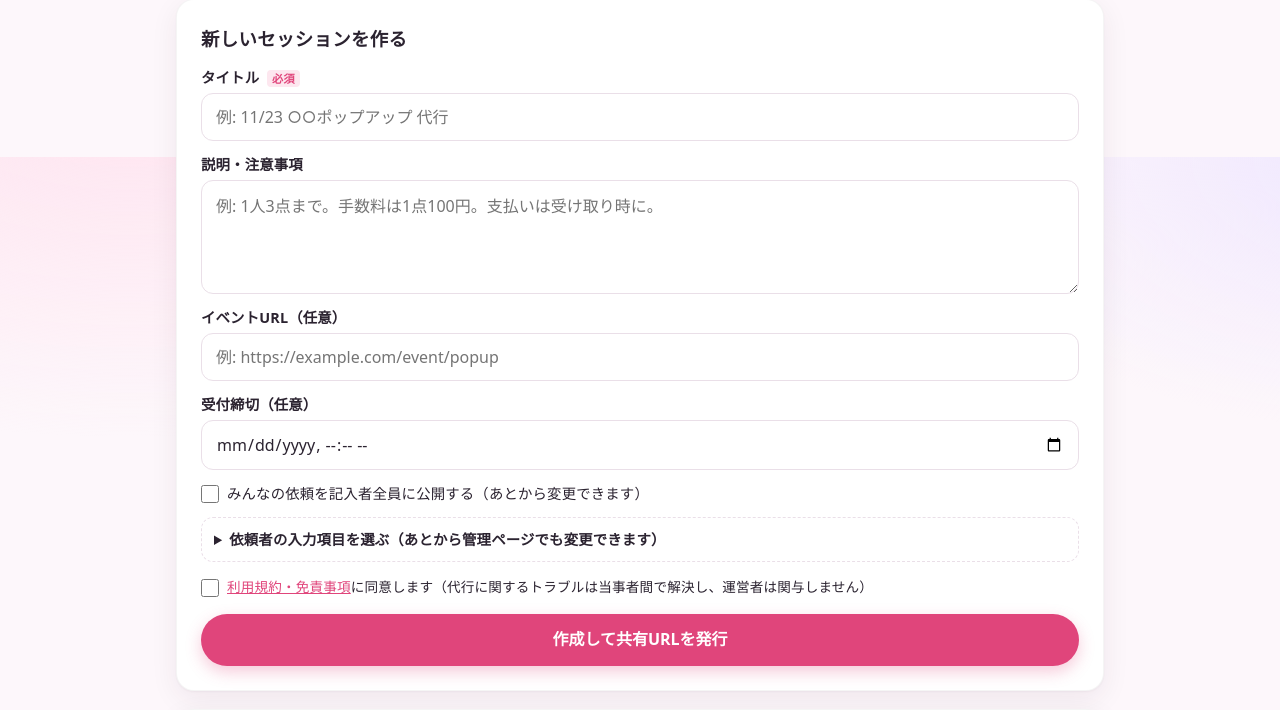
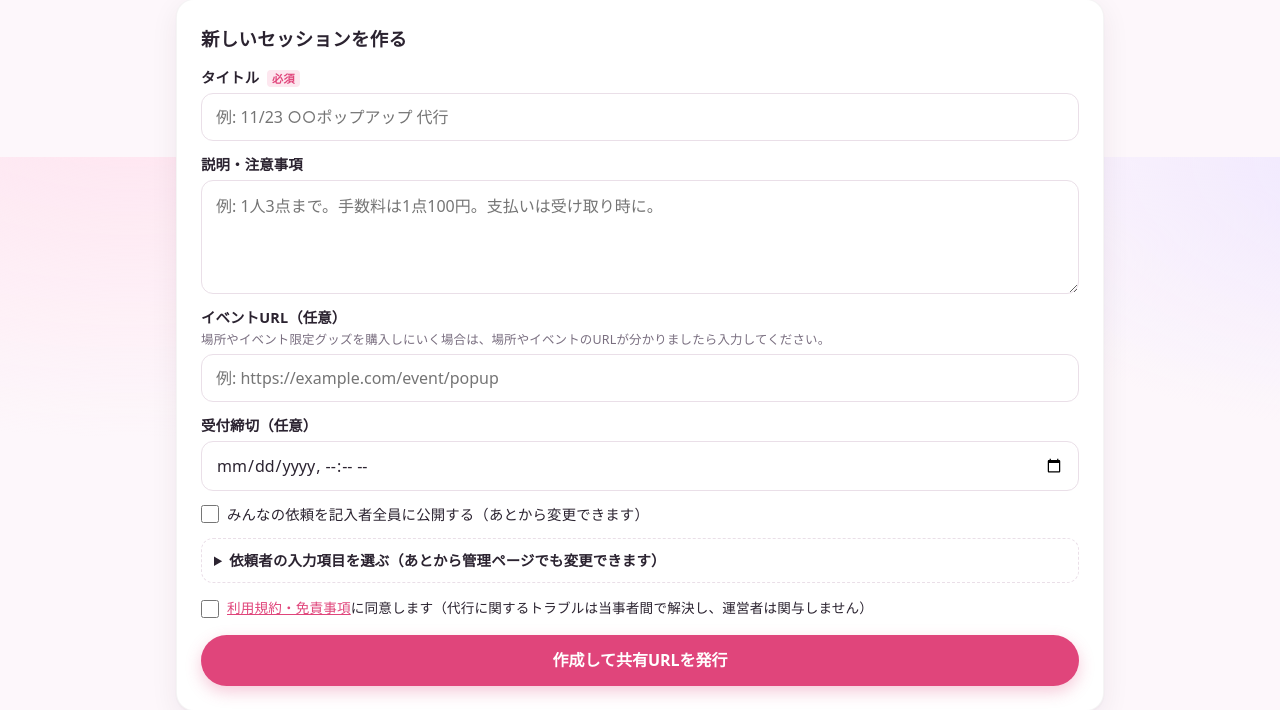
Before and after one commit to zonbi/zonbi, a PHP site: page / in a window 1280 px wide. Shown: the part 643-1353 px from the top of the page. Run offline with PHP 8.4, Linux system fonts and the light colour scheme; data that the repository does not hold is empty.

Commit message:
イベントURL欄に入力の説明を追加（管理ページ・セッション作成画面）
Co-Authored-By: Claude Opus 5.5 <noreply@anthropic.com>
Claude-Session: https://claude.ai/code/session_011KHpmVysyKZgRmASX5m5nz

```diff
--- a/admin.php
+++ b/admin.php
@@ -362,7 +362,8 @@ render_header('管理: ' . $session['title'], 'admin');
       <textarea name="description" rows="4" maxlength="2000"><?= h($session['description'] ?? '') ?></textarea>
     </label>
     <label>イベントURL（任意）
-      <input type="url" name="event_url" value="<?= h($session['event_url'] ?? '') ?>" maxlength="500" inputmode="url" placeholder="例: https://example.com/event/popup">
+      <span class="field-help" id="event-url-help">場所やイベント限定グッズを購入しにいく場合は、場所やイベントのURLが分かりましたら入力してください。</span>
+      <input type="url" name="event_url" value="<?= h($session['event_url'] ?? '') ?>" aria-describedby="event-url-help" maxlength="500" inputmode="url" placeholder="例: https://example.com/event/popup">
     </label>
     <label>受付締切（任意）
       <input type="datetime-local" name="deadline" value="<?= $session['deadline'] ? h(date('Y-m-d\TH:i', strtotime($session['deadline']))) : '' ?>">
--- a/assets/style.css
+++ b/assets/style.css
@@ -496,3 +496,4 @@ a.sns:hover { text-decoration: underline; }
 .pr-card-desc { display: block; font-size: .78rem; color: var(--muted); margin-top: 2px; }
 .pr-card-btn { flex: none; font-size: .78rem; font-weight: 700; padding: 6px 12px; border-radius: 999px; background: #ff9900; color: #111; white-space: nowrap; }
 @media (max-width: 480px) { .pr-card { flex-wrap: wrap; } .pr-card-body { flex: 1 1 160px; } .pr-card-btn { margin-left: 66px; } }
+.field-help { display: block; font-size: .78rem; font-weight: 400; color: var(--muted); margin-top: 2px; line-height: 1.5; }
--- a/index.php
+++ b/index.php
@@ -98,7 +98,8 @@ render_header(config('app_name', '代行さん'));
       <textarea name="description" rows="4" maxlength="2000" placeholder="例: 1人3点まで。手数料は1点100円。支払いは受け取り時に。"><?= h($form['description']) ?></textarea>
     </label>
     <label>イベントURL（任意）
-      <input type="url" name="event_url" value="<?= h($form['event_url']) ?>" maxlength="500" inputmode="url" placeholder="例: https://example.com/event/popup">
+      <span class="field-help" id="event-url-help">場所やイベント限定グッズを購入しにいく場合は、場所やイベントのURLが分かりましたら入力してください。</span>
+      <input type="url" name="event_url" value="<?= h($form['event_url']) ?>" aria-describedby="event-url-help" maxlength="500" inputmode="url" placeholder="例: https://example.com/event/popup">
     </label>
     <label>受付締切（任意）
       <input type="datetime-local" name="deadline" value="<?= h($form['deadline']) ?>">
```
